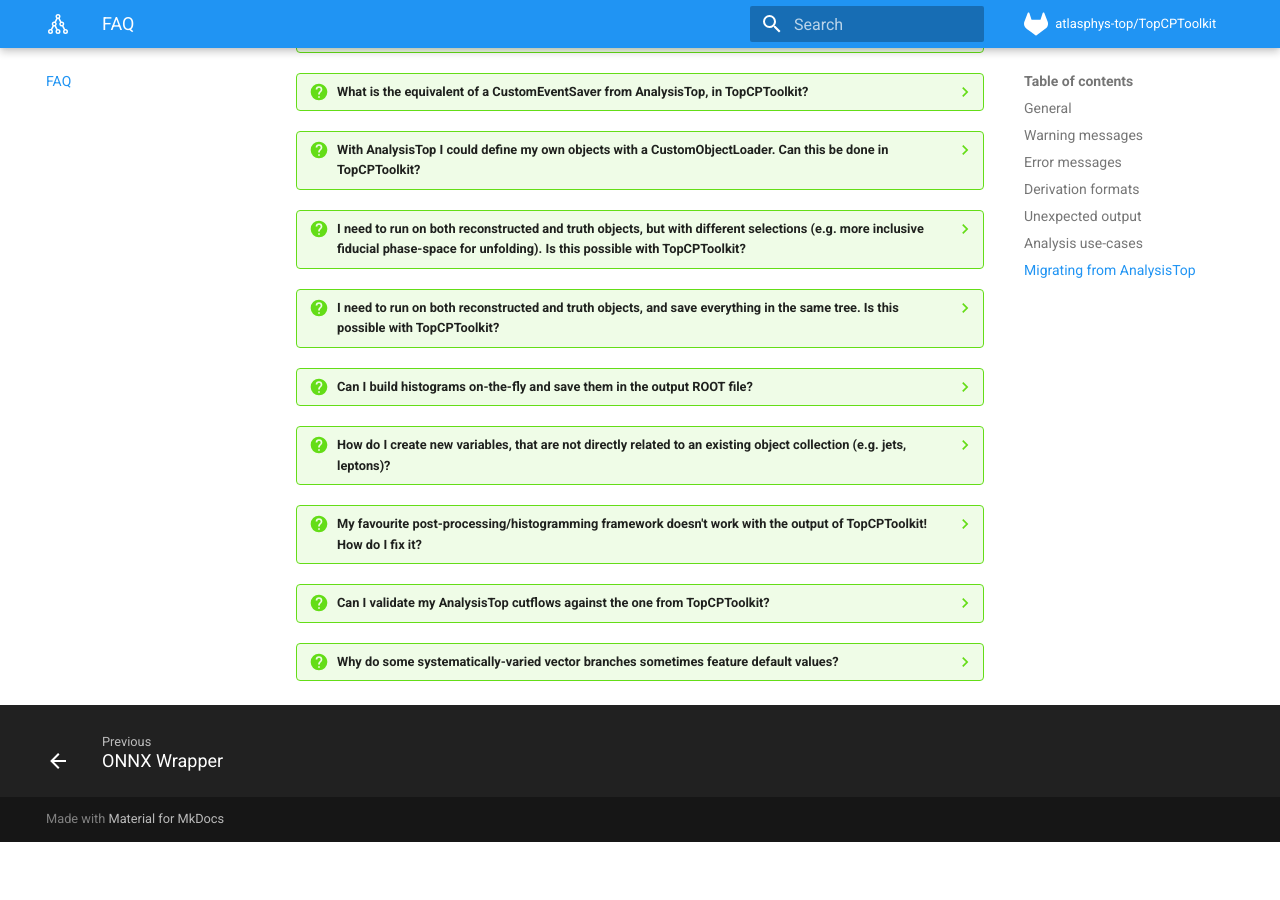
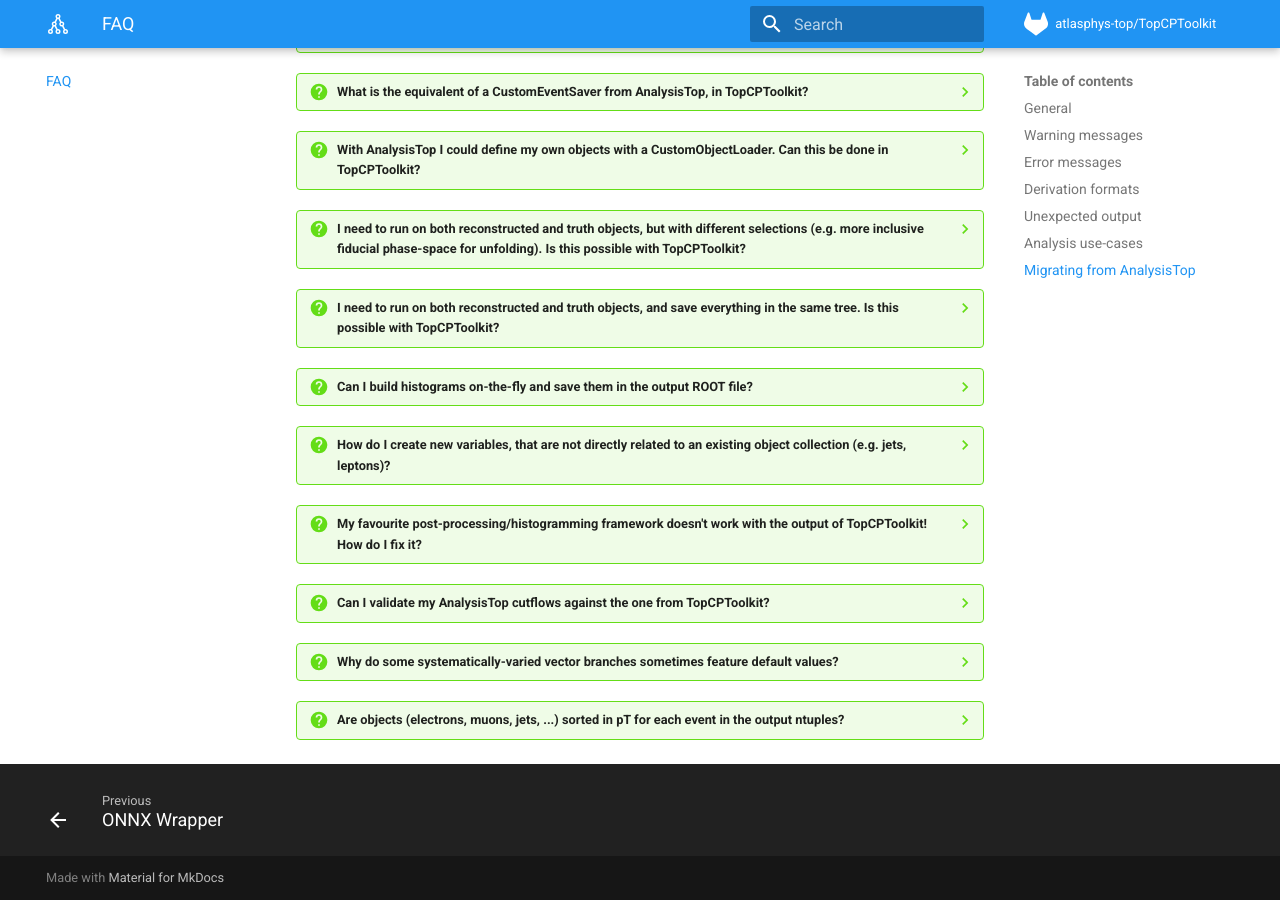
Before and after one commit to SuperNova76/TopCPToolKit, an MkDocs documentation site: the page built from docs/faq/index.md, in a window 1280 px wide and 900 px high, scrolled down 1898 px. Built offline with MkDocs 1.6.1 and Material for MkDocs 9.7.7, drawn with Linux system fonts in a browser that asks for light colours; emoji names are drawn with the system emoji font; formulas are drawn with MathJax 3; before the commit the page ends 2740 px from its top, so only the background shows below that.

Commit message:
Update FAQ on object pT ordering

```diff
--- a/docs/faq/index.md
+++ b/docs/faq/index.md
@@ -138,3 +138,6 @@
 
 ??? question "Why do some systematically-varied vector branches sometimes feature default values?"
     This is a consequence of the single-TTree formalism. For each object, we need to keep track of two things: what quantities associated to this object are affected by systematics? and is this object still valid (in the sense of JVT cuts, overlap removal, etc.) for a given systematic variation? To that end, you'll find branches named `object_select_XYZ_%SYS%` that contains booleans. These booleans tell you whether the object at that index passes the selection XYZ for a given systematic. Only when this is true should you consider the corresponding entry of the object kinematic vector.
+
+??? question "Are objects (electrons, muons, jets, ...) sorted in pT for each event in the output ntuples?"
+    No. In CP algorithms (and hence TopCPToolkit) objects are **NOT** guaranteed to be sorted in pT because of the single-TTree format. With systematics, pT ordering cannot be preserved. Sorting in the NTuple is not attempted, not even in a nominal-only run.
```
